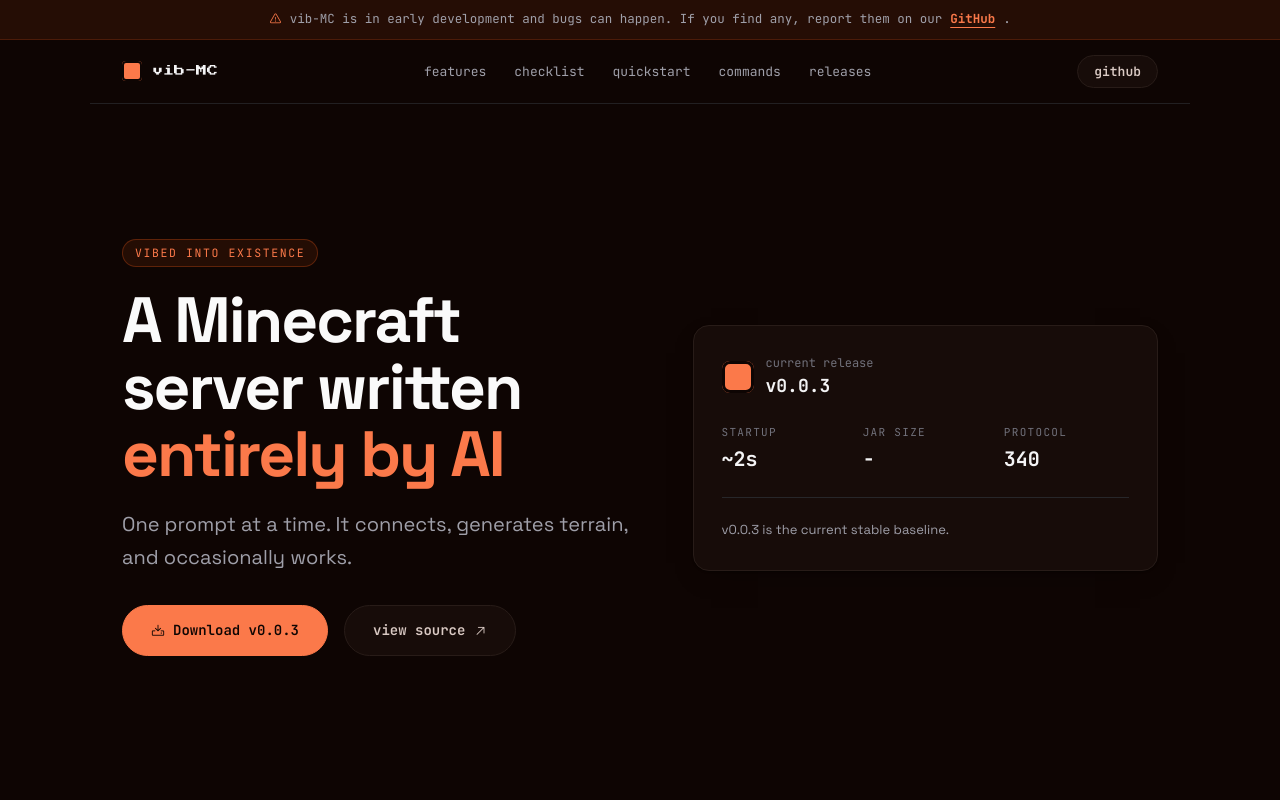
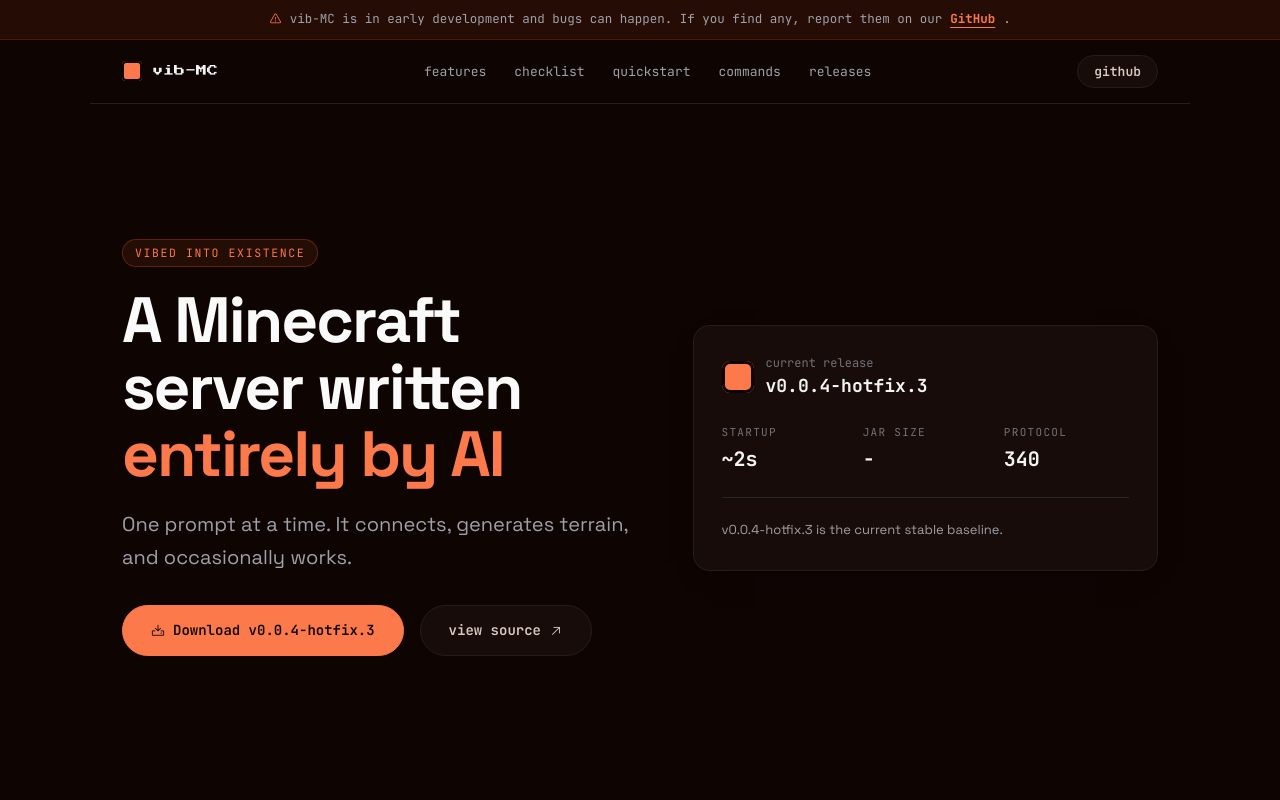
Before and after one commit to gabytz777/-slopmadebymestudios.lol-, a website: page vibmc.html in a window 1280 px wide. Shown: the top 800 px of the page. Drawn offline with Linux system fonts and the light colour scheme; no server answers.

Commit message:
Pin vibmc page to v0.0.4-hotfix.3 (world persistence hotfix)
Bumps the stable download tag from v0.0.3 to v0.0.4-hotfix.3 across
download.js and vibmc.html's static fallback text/links.

```diff
--- a/download.js
+++ b/download.js
@@ -2,7 +2,7 @@
   "use strict";
 
   const REPO = "gabytz777/vib-MC";
-  const STABLE_TAG = "v0.0.3";
+  const STABLE_TAG = "v0.0.4-hotfix.3";
   const API = `https://api.github.com/repos/${REPO}/releases/tags/${STABLE_TAG}`;
   const FALLBACK_JAR = `https://github.com/${REPO}/releases/download/${STABLE_TAG}/vib-mc.jar`;
 
@@ -52,7 +52,7 @@
     if (releaseTag) releaseTag.textContent = STABLE_TAG;
     if (releaseDate) releaseDate.textContent = fmtDate(release && release.published_at);
     if (releaseSize) releaseSize.textContent = fmtSize(jar && jar.size);
-    if (releaseNotes) releaseNotes.textContent = notesExcerpt(release && release.body) || "v0.0.3 is the current stable baseline.";
+    if (releaseNotes) releaseNotes.textContent = notesExcerpt(release && release.body) || `${STABLE_TAG} is the current stable baseline.`;
     if (versionStable) versionStable.textContent = STABLE_TAG;
   };
 
--- a/vibmc.html
+++ b/vibmc.html
@@ -64,7 +64,7 @@
         </p>
 
         <div class="mt-8 flex flex-wrap items-center gap-4">
-          <a href="#" id="download-btn" data-fallback-url="https://github.com/gabytz777/vib-MC/releases/download/v0.0.3/vib-mc.jar"
+          <a href="#" id="download-btn" data-fallback-url="https://github.com/gabytz777/vib-MC/releases/download/v0.0.4-hotfix.3/vib-mc.jar"
              class="btn btn-primary px-7 py-3.5">
             <i class="ph ph-download" aria-hidden="true"></i>
             <span id="download-label">Download .jar</span>
@@ -83,7 +83,7 @@
           <span class="h-8 w-8 rounded-lg bg-ember-400 shadow-[inset_0_0_0_3px_oklch(0.13_0.02_40)]" aria-hidden="true"></span>
           <div>
             <p class="font-mono text-[12px] text-zinc-500">current release</p>
-            <p id="release-tag" class="font-mono text-lg font-bold text-zinc-100">v0.0.3</p>
+            <p id="release-tag" class="font-mono text-lg font-bold text-zinc-100">v0.0.4-hotfix.3</p>
           </div>
         </div>
         <dl class="mt-6 grid grid-cols-3 gap-4">
@@ -332,11 +332,11 @@
 
         <div class="rounded-2xl p-6 flex flex-col bg-ember-400 text-void-950 reveal" style="--reveal-delay:100ms">
           <div class="flex items-center gap-2 font-mono text-[11.5px] uppercase tracking-[0.12em] text-void-950/70">
-            <span id="version-stable">v0.0.3</span><span class="text-void-950/40">/</span><span>latest stable</span>
+            <span id="version-stable">v0.0.4-hotfix.3</span><span class="text-void-950/40">/</span><span>latest stable</span>
           </div>
           <p class="mt-3 text-sm text-void-950/80 leading-relaxed">The one you want. java 8 friendly, connects, chunks render.</p>
           <p class="mt-4 font-mono text-[12px] text-void-950/70">requires java 8+</p>
-          <a href="https://github.com/gabytz777/vib-MC/releases/tag/v0.0.3" target="_blank" rel="noopener"
+          <a href="https://github.com/gabytz777/vib-MC/releases/tag/v0.0.4-hotfix.3" target="_blank" rel="noopener"
              class="mt-auto pt-5 font-mono text-[12.5px] font-bold text-void-950 underline underline-offset-4 inline-flex items-center gap-1.5">releases <i class="ph ph-arrow-up-right text-sm" aria-hidden="true"></i></a>
         </div>
 
@@ -388,7 +388,7 @@
         <div class="grid md:grid-cols-2 gap-6">
           <div>
             <label for="bug-version" class="block font-mono text-[12px] uppercase tracking-[0.12em] text-zinc-400 mb-2">release version</label>
-            <input id="bug-version" name="version" type="text" value="v0.0.3"
+            <input id="bug-version" name="version" type="text" value="v0.0.4-hotfix.3"
                    class="w-full rounded-lg border border-zinc-700 bg-void-950 px-4 py-3 font-mono text-sm text-zinc-100 placeholder-zinc-600 focus:outline-none focus:border-ember-400 transition-colors">
           </div>
           <div>
@@ -417,7 +417,7 @@
           No humans were involved in this decision.
         </p>
         <div class="mt-8 flex items-center justify-center">
-          <a href="#" id="download-btn-cta" data-fallback-url="https://github.com/gabytz777/vib-MC/releases/download/v0.0.3/vib-mc.jar"
+          <a href="#" id="download-btn-cta" data-fallback-url="https://github.com/gabytz777/vib-MC/releases/download/v0.0.4-hotfix.3/vib-mc.jar"
              class="btn px-8 py-3.5 bg-void-950 border-void-950 text-ember-400 hover:bg-void-900 hover:border-void-950 hover:text-ember-300">
             <i class="ph ph-download" aria-hidden="true"></i>
             <span>Download .jar</span>
```
